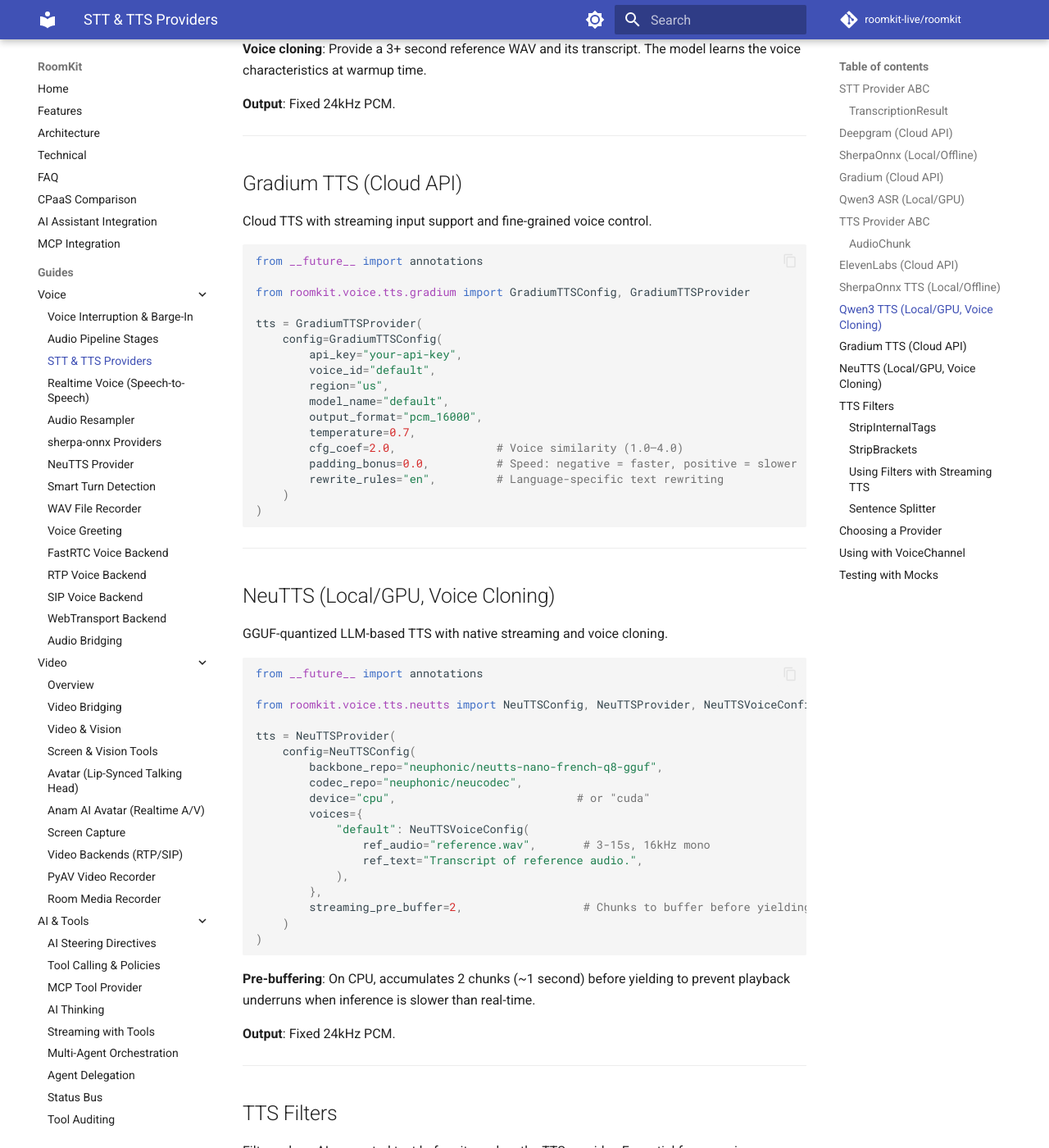
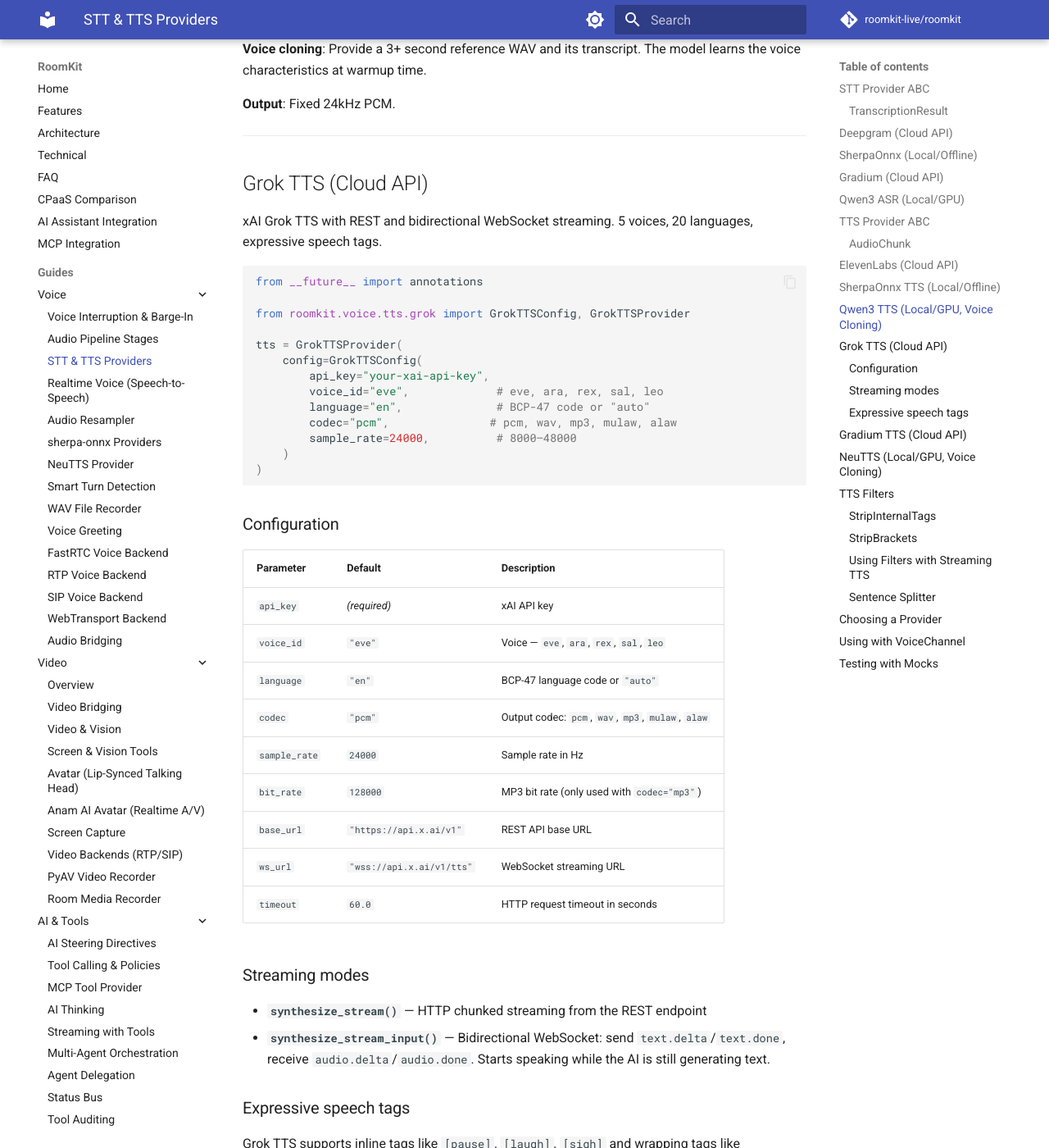
Before and after one commit to roomkit-live/roomkit-docs, an MkDocs documentation site: the page built from docs/guides/stt-tts-providers.md, in a window 1280 px wide and 1400 px high, scrolled down 9196 px. Shown: the whole window at 82% size. Built offline with MkDocs 1.6.1 and Material for MkDocs 9.7.7, drawn with Linux system fonts in a browser that asks for light colours; comment, search, counter and statistics services are not loaded; some of the changed text lies outside the part shown.

Commit message:
docs: add Grok TTS provider documentation
- Guide section in stt-tts-providers.md with config table, streaming
  modes, and expressive speech tags
- Provider row in features.md TTS table
- API reference entry in providers-voice.md with mkdocstrings directives
- Added to comparison table (Cloud TTS, streaming + input, low latency)

Co-Authored-By: Claude Opus 4.6 (1M context) <noreply@anthropic.com>

````diff
--- a/docs/guides/stt-tts-providers.md
+++ b/docs/guides/stt-tts-providers.md
@@ -391,6 +391,51 @@ await tts.warmup()
 
 ---
 
+## Grok TTS (Cloud API)
+
+xAI Grok TTS with REST and bidirectional WebSocket streaming. 5 voices, 20 languages, expressive speech tags.
+
+```python
+from __future__ import annotations
+
+from roomkit.voice.tts.grok import GrokTTSConfig, GrokTTSProvider
+
+tts = GrokTTSProvider(
+    config=GrokTTSConfig(
+        api_key="your-xai-api-key",
+        voice_id="eve",             # eve, ara, rex, sal, leo
+        language="en",              # BCP-47 code or "auto"
+        codec="pcm",               # pcm, wav, mp3, mulaw, alaw
+        sample_rate=24000,          # 8000–48000
+    )
+)
+```
+
+### Configuration
+
+| Parameter | Default | Description |
+|-----------|---------|-------------|
+| `api_key` | *(required)* | xAI API key |
+| `voice_id` | `"eve"` | Voice — `eve`, `ara`, `rex`, `sal`, `leo` |
+| `language` | `"en"` | BCP-47 language code or `"auto"` |
+| `codec` | `"pcm"` | Output codec: `pcm`, `wav`, `mp3`, `mulaw`, `alaw` |
+| `sample_rate` | `24000` | Sample rate in Hz |
+| `bit_rate` | `128000` | MP3 bit rate (only used with `codec="mp3"`) |
+| `base_url` | `"https://api.x.ai/v1"` | REST API base URL |
+| `ws_url` | `"wss://api.x.ai/v1/tts"` | WebSocket streaming URL |
+| `timeout` | `60.0` | HTTP request timeout in seconds |
+
+### Streaming modes
+
+- **`synthesize_stream()`** — HTTP chunked streaming from the REST endpoint
+- **`synthesize_stream_input()`** — Bidirectional WebSocket: send `text.delta`/`text.done`, receive `audio.delta`/`audio.done`. Starts speaking while the AI is still generating text.
+
+### Expressive speech tags
+
+Grok TTS supports inline tags like `[pause]`, `[laugh]`, `[sigh]` and wrapping tags like `<whisper>`, `<soft>`, `<loud>`, `<slow>`, `<fast>`, `<high-pitch>`, `<low-pitch>`.
+
+---
+
 ## Gradium TTS (Cloud API)
 
 Cloud TTS with streaming input support and fine-grained voice control.
@@ -538,6 +583,7 @@ async for sentence in split_sentences(ai_token_stream(), min_chunk_chars=20):
 | **SherpaOnnx** | Local STT | Transducer only | Medium | Free | Privacy, offline, edge |
 | **Qwen3 ASR** | Local STT | vLLM only | Medium | Free | GPU-accelerated, multilingual |
 | **ElevenLabs** | Cloud TTS | Yes + input | Low | Per-character | Highest voice quality |
+| **Grok** | Cloud TTS | Yes + input | Low | Per-character | Expressive tags, 20 languages |
 | **Gradium** | Cloud TTS | Yes + input | Low | Per-character | Real-time with voice control |
 | **SherpaOnnx** | Local TTS | Yes | Medium | Free | Privacy, offline, VITS/Piper |
 | **Qwen3 TTS** | Local TTS | Post-gen | Medium | Free | Voice cloning, GPU |
````
Also changed, not shown: docs/api/providers-voice.md (+21 -0 lines), docs/features.md (+2 -1 lines).
